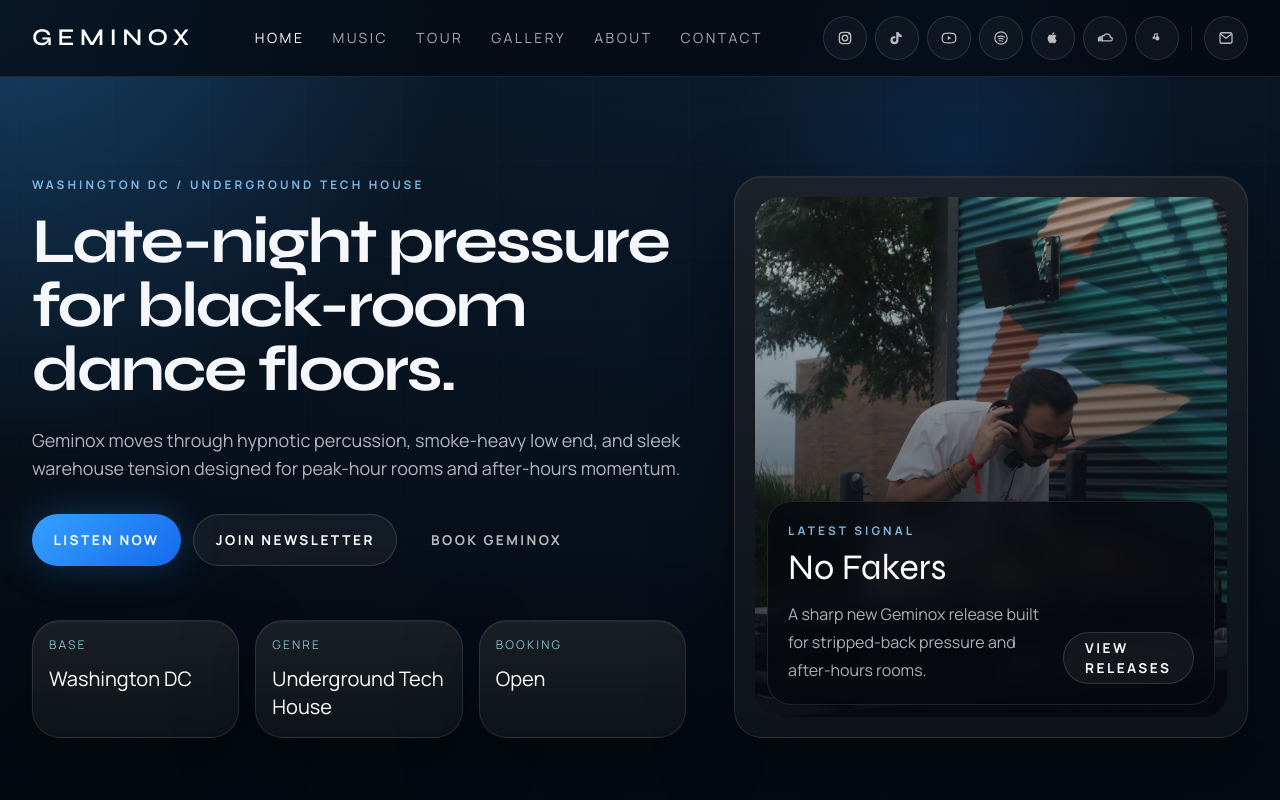
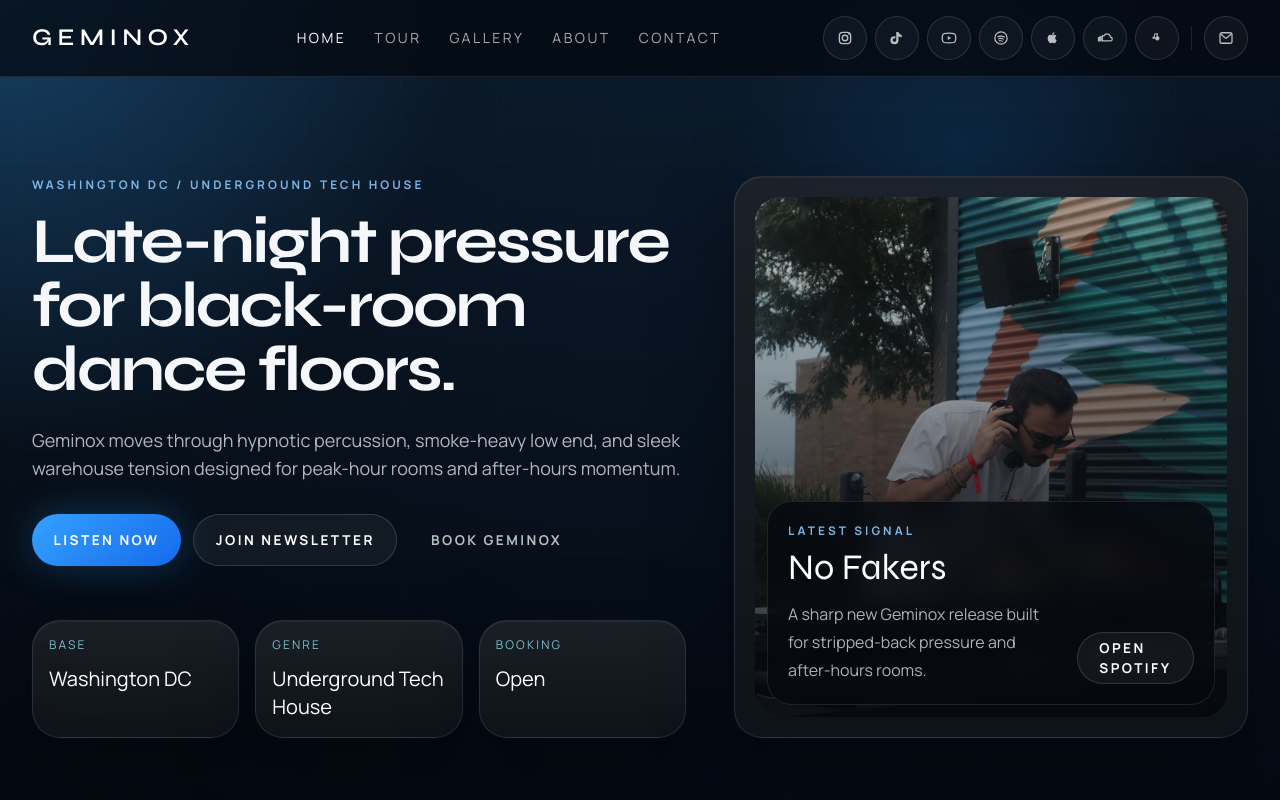
Before and after one commit to alihannnnn12/geminox-website, a Next.js app: page / in a window 1280 px wide. Shown: the top 800 px of the page. Built offline with nearby package versions, Linux system fonts and the light colour scheme.

Commit message:
Remove standalone music page

```diff
--- a/src/app/music/page.tsx
+++ b/src/app/music/page.tsx
@@ -1,32 +1,5 @@
-import { PageHero } from "@/components/page-hero";
-import { ReleaseGrid } from "@/components/release-grid";
-import { Reveal } from "@/components/reveal";
-import { SectionShell } from "@/components/section-shell";
-import { releases } from "@/data/releases";
+import { redirect } from "next/navigation";
 
 export default function MusicPage() {
-  return (
-    <>
-      <PageHero
-        description="Singles and catalog cuts built around late-night pressure, rolling low end, and peak-hour movement."
-        eyebrow="Music / Releases"
-        title="Dark singles and hypnotic cuts from the Geminox catalog."
-      >
-        <div className="panel-glow p-6">
-          <p className="eyebrow mb-2">Current Focus</p>
-          <p className="text-base leading-8 text-white/70">From stripped-back singles to harder-edged club cuts — the active Geminox catalog, straight from Spotify.</p>
-        </div>
-      </PageHero>
-
-      <SectionShell
-        description="From the latest drop to deeper catalog cuts — every release shaped for dark rooms and locked-in floors."
-        eyebrow="Catalog"
-        title="Current releases."
-      >
-        <Reveal>
-          <ReleaseGrid items={releases} />
-        </Reveal>
-      </SectionShell>
-    </>
-  );
+  redirect("/#listen");
 }
--- a/src/app/page.tsx
+++ b/src/app/page.tsx
@@ -66,8 +66,8 @@ export default function HomePage() {
                     <h2 className="font-display text-4xl text-white">{siteConfig.hero.announcement.title}</h2>
                     <p className="mt-3 max-w-xl text-base leading-7 text-white/68">{siteConfig.hero.announcement.copy}</p>
                   </div>
-                  <ButtonLink href="/music" variant="secondary">
-                    View Releases
+                  <ButtonLink href={siteConfig.spotifyPlaylist.url} variant="secondary">
+                    Open Spotify
                   </ButtonLink>
                 </div>
               </div>
@@ -77,6 +77,7 @@ export default function HomePage() {
       </section>
 
       <SectionShell
+        id="listen"
         description={siteConfig.latestVideo.description}
         eyebrow="Listen"
         title="Latest video and playlist in one place."
--- a/src/content/site.json
+++ b/src/content/site.json
@@ -49,7 +49,7 @@
       "title": "Late-night pressure for black-room dance floors.",
       "description": "Geminox moves through hypnotic percussion, smoke-heavy low end, and sleek warehouse tension designed for peak-hour rooms and after-hours momentum.",
       "primaryCta": {
-        "href": "/music",
+        "href": "#listen",
         "label": "Listen Now"
       },
       "secondaryCta": {
--- a/src/data/site.ts
+++ b/src/data/site.ts
@@ -81,7 +81,7 @@ export const featureFlags = content.featureFlags;
 
 const allNavigation: Array<NavItem & { enabled: boolean }> = [
   { href: "/", label: "Home", enabled: true },
-  { href: "/music", label: "Music", enabled: true },
+  { href: "/music", label: "Music", enabled: false },
   { href: "/tour", label: "Tour", enabled: true },
   { href: "/gallery", label: "Gallery", enabled: true },
   { href: "/about", label: "About", enabled: true },
```
